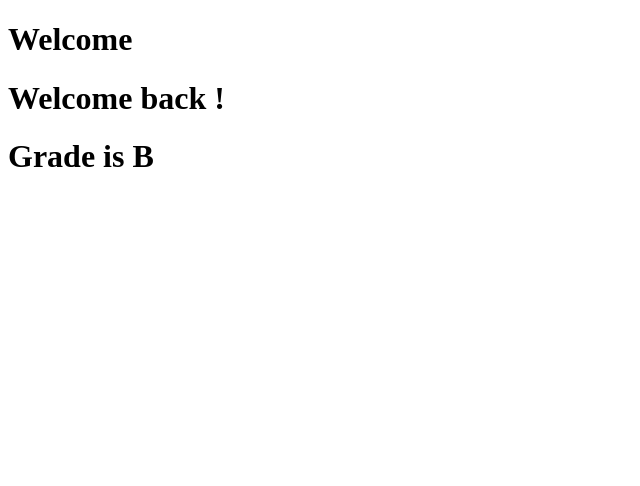
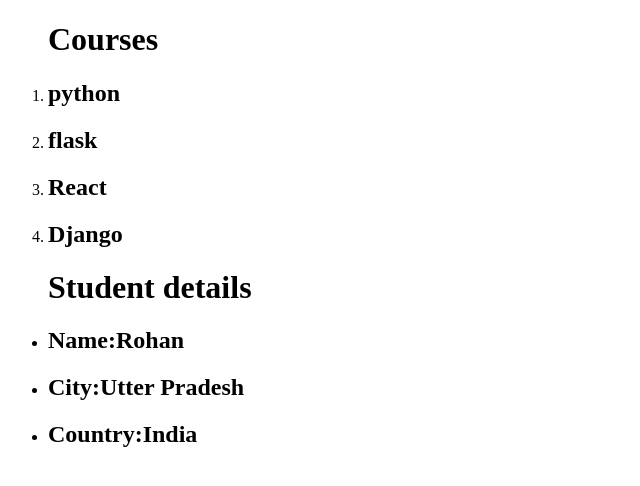
Before and after one commit to hemantgond2007-rgb/Flask-Tutorial, a Flask app: page / in a window 1280 px wide. Shown: the top 486 px of the page, without its empty margins (0-640 px from the left). Run offline with Flask 3, Linux system fonts and the light colour scheme.

Commit message:
add loop concept

```diff
--- a/app.py
+++ b/app.py
@@ -1,13 +1,23 @@
-from flask import Flask ,render_template
+
+from flask import Flask, render_template
 
 app = Flask(__name__)
 
 @app.route("/")
 def home():
-   is_loged_in=True
-   marks=75
-   return render_template("index.html",is_loged_in=is_loged_in,
-                          marks=marks)
+    courses = [
+        "python",
+        "flask",
+        "React",
+        "Django"
+    ]
+    student={
+        "Name":"Rohan",
+        "City":"Utter Pradesh",
+        "Country":"India"
+    }
 
-if __name__=="__main__":
-   app.run(debug=True,port=5001)
+    return render_template("index.html", course=courses,student=student)
+
+if __name__ == "__main__":
+    app.run(debug=True, port=5001)
--- a/templates/index.html
+++ b/templates/index.html
@@ -6,18 +6,22 @@
     <title>Hello world Page</title>
 </head>
 <body>
-   <h1>Welcome</h1>
-   {%if is_loged_in%}
-   <h1>Welcome back !</h1>
-   {%else%}
-   <h1>Please Login</h1>
-   {%endif%}
+    <ol>
+        <h1>Courses</h1>
+    {%for courses in course%}
+   <li>
+    <h2>{{courses}}</h2>
+   </li>
+    {%endfor%}
+    </ol>
 
-   {%if marks>=90%}
-   <h1>Grade is A</h1>
-   {%elif marks<=89 %}
-   <h1>Grade is B</h1>
-   {%endif%}
-
+    <ul>
+           <h1>Student details</h1>
+    {%for key,value in student.items()%}
+   <li>
+    <h2>{{key}}:{{value}}</h2>
+   </li>
+    {%endfor%}
+    </ul>
 </body>
 </html>
```
